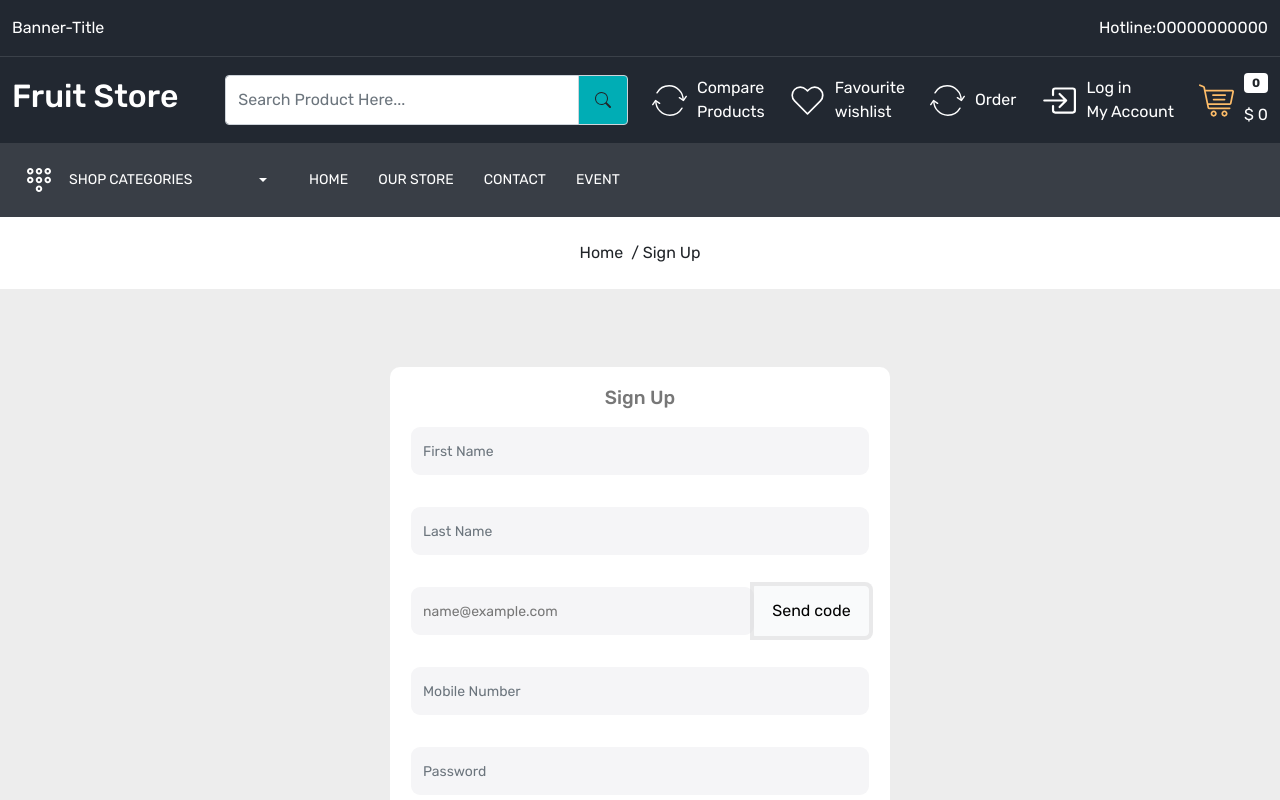
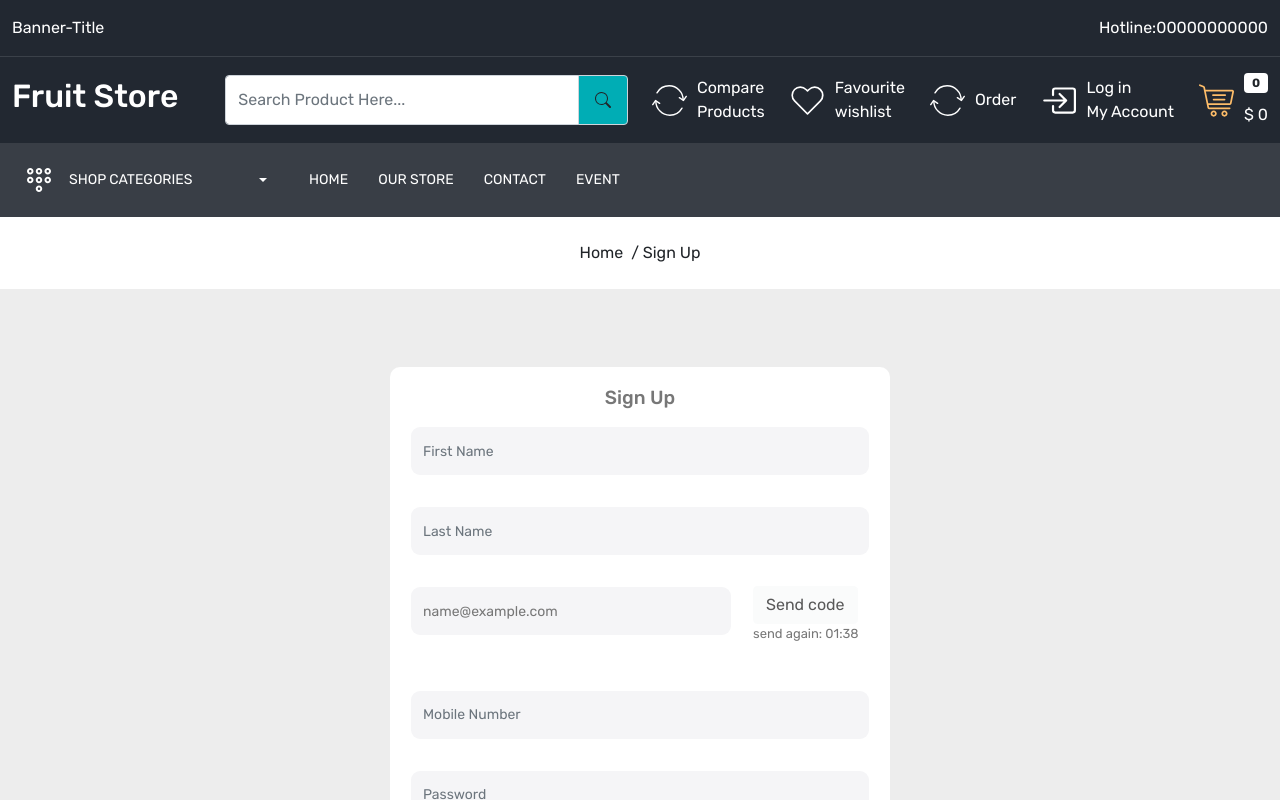
Before and after one commit to sonngochngech/fruit-sale-website, a React (Create React App) app in the folder user/: page /signup in a window 1280 px wide. Both pictures are taken after typing "name@example.com" into the empty fields and a click on the button "Send code". Shown: the top 800 px of the page. Built offline with nearby package versions, Linux system fonts and the light colour scheme; no server answers.

Commit message:
feature: add base_domain url

```diff
--- a/user/src/App.js
+++ b/user/src/App.js
@@ -19,7 +19,6 @@ function App() {
           <Route path="login" element={<OpenRoutes><Login /></OpenRoutes>}></Route>
           <Route path="forgot-password" element={<Forgotpassword />} />
           <Route path="reset-password" element={<Resetpassword />} />
-
         </Route>
       </Routes>
     </BrowserRouter>
--- /dev/null
+++ b/user/src/components/TimeCounter.js
@@ -0,0 +1,40 @@
+import React, { useState, useEffect } from 'react';
+
+function TimeCounter() {
+  const [time, setTime] = useState(100); // Set initial time to 10 seconds
+  const [countdownCompleted, setCountdownCompleted] = useState(false);
+
+  useEffect(() => {
+    // Exit if time reaches 0
+    if (time === 0) {
+      setCountdownCompleted(true); // Set countdownCompleted flag to true when countdown is completed
+      return;
+    }
+
+    const interval = setInterval(() => {
+      // Decrement time every second until it reaches 0
+      setTime(prevTime => prevTime - 1);
+    }, 1000);
+
+    // Cleanup function to clear interval when component unmounts or time reaches 0
+    return () => clearInterval(interval);
+  }, [time]); // Include time as a dependency to rerun effect when time changes
+
+  // Helper function to format time in MM:SS format
+  const formatTime = (seconds) => {
+    const minutes = Math.floor(seconds / 60);
+    const remainingSeconds = seconds % 60;
+    return `${minutes < 10 ? '0' + minutes : minutes}:${remainingSeconds < 10 ? '0' + remainingSeconds : remainingSeconds}`;
+  };
+
+  // Render the counter if countdown is not completed, otherwise render null
+  return (
+    <div>
+      {!countdownCompleted && (
+        <p>send again: {formatTime(time)}</p>
+      )}
+    </div>
+  );
+}
+
+export default TimeCounter;
--- a/user/src/pages/Forgotpassword.js
+++ b/user/src/pages/Forgotpassword.js
@@ -7,28 +7,43 @@ import Container from "../components/Container";
 import InputGroup from 'react-bootstrap/InputGroup';
 import Button from 'react-bootstrap/Button';
 import CustomInput from "../components/CustomInput";
+import TimeCounter from "../components/TimeCounter";
 import { base_url } from "../utils/axiosConfig";
 import { toast } from 'react-toastify';
 import {  useNavigate } from 'react-router-dom';
 const Forgotpassword = () => {
   const [email, setEmail] = useState("");
   const [token,setToken]=useState("");
+  const [counter,setCounter]=useState(false);
   const navigate = useNavigate();
 
   const sendVerifyCode= async(email)=>{
-    try {
-      const tokenData={
-         email: email,
-         type:"PASSWORD"
+    setCounter((prevCounter) => !prevCounter);
+
+     try {
+      const tokenData = {
+        email: email,
+        type: "PASSWORD"
+      };
+      const response =await  axios.post(`${base_url}auth/requestToken`, tokenData);
+      if (response.data) {
+        console.log(response);
+      } else {
+        console.log('Request timed out');
       }
-      const response = await axios.post(`${base_url}auth/requestToken`, tokenData);
-      console.log(response);
-    }catch(error){
-        toast.error('fail sending email');
-
+    } catch (error) {
+      console.error(error);
     }
 
+
+  setTimeout(() => {
+    setCounter((prevCounter) => !prevCounter);
+  }, 100000);
+
   }
+
+
+
 
   const submit = async (e) => {
     try {
@@ -49,7 +64,7 @@ const Forgotpassword = () => {
   };
   return (
     <>
-      <Meta title={"Forgot Password"} />
+      {/* <Meta title={"Forgot Password"} /> */}
       <BreadCrumb title="Forgot Password" />
       <Container class1="login-wrapper py-5 home-wrapper-2">
         <div className="row">
@@ -62,7 +77,7 @@ const Forgotpassword = () => {
               </p>
               <form action="" className="d-flex flex-column gap-15">
                 <InputGroup>
-                    <div style={{width: "75%"}} >
+                    <div style={{width: "70%"}} >
 
                         <CustomInput
                             type="text"
@@ -72,7 +87,15 @@ const Forgotpassword = () => {
                             onChange={(e)=>setEmail(e.target.value)}
                             />
                     </div>
-                    <Button variant="light"  style={{width: "25%"}}  onClick={()=>sendVerifyCode(email)} >Send code</Button>
+                    <div style={{width:"5%"}}>
+
+                    </div>
+                    <div style={{width: "25%"}}>
+                    <Button variant="light"    onClick={()=>sendVerifyCode(email)} disabled={counter}>Send code</Button>
+                    { counter && <TimeCounter></TimeCounter>}
+
+                    </div>
+
                 </InputGroup>
                    <input
                             type="text"
--- a/user/src/pages/Login.js
+++ b/user/src/pages/Login.js
@@ -45,7 +45,7 @@ const Login = () => {
 
   return (
     <>
-      <Meta title={'Login'} />
+      {/* <Meta title={'Login'} /> */}
       <BreadCrumb title="Login" />
 
       <Container class1="login-wrapper py-5 home-wrapper-2">
--- a/user/src/pages/Signup.js
+++ b/user/src/pages/Signup.js
@@ -1,4 +1,4 @@
-import React from "react";
+import React, { useState } from "react";
 import BreadCrumb from "../components/BreadCrumb";
 import { Link, useNavigate } from 'react-router-dom';
 import Meta from "../components/Meta";
@@ -13,6 +13,7 @@ import Button from 'react-bootstrap/Button';
 import { base_url } from "../utils/axiosConfig";
 import { useSelector } from 'react-redux';
 import axios from 'axios';
+import TimeCounter from "../components/TimeCounter";
 const signUpSchema = yup.object({
   firstname: yup.string().required("First name is required"),
   lastname: yup.string().default("").required("Last name is required"),
@@ -27,6 +28,7 @@ const signUpSchema = yup.object({
 });
 
 const Signup = () => {
+  const [counter,setCounter]=useState(false);
   const authState = useSelector((state) => state.auth);
   const dispatch = useDispatch();
   const navigate = useNavigate();
@@ -55,6 +57,8 @@ const Signup = () => {
 
 
 const sendVerifyCode= async(email)=>{
+  setCounter((prevCounter) => !prevCounter);
+
   try {
     const tokenData={
        email: email,
@@ -66,12 +70,16 @@ const sendVerifyCode= async(email)=>{
     console.log(error);
   }
 
+  setTimeout(() => {
+    setCounter((prevCounter) => !prevCounter);
+  }, 100000);
+
 }
 
 
   return (
     <>
-      <Meta title={"Sign Up"} />
+      {/* <Meta title={"Sign Up"} /> */}
       <BreadCrumb title="Sign Up" />
       <Container class1="login-wrapper py-5 home-wrapper-2">
         <div className="row">
@@ -107,7 +115,7 @@ const sendVerifyCode= async(email)=>{
                 </div>
 
                 <InputGroup>
-                <div style={{width: "75%"}} >
+                <div style={{width: "70%"}} >
                  <CustomInput
                   type="email"
                   name="email"
@@ -118,8 +126,16 @@ const sendVerifyCode= async(email)=>{
                 />
 
                  </div>
+                 <div style={{width: "5%"}} >
 
-                <Button variant="light"  style={{width: "25%"}}  onClick={() => sendVerifyCode(formik.values.email)}>Send code</Button>
+                 </div>
+
+
+                <div style={{width: "25%"}}>
+                    <Button variant="light"    onClick={()=>sendVerifyCode(formik.values.email)} disabled={counter}>Send code</Button>
+                    { counter && <TimeCounter/>}
+
+                    </div>
                 </InputGroup>
                 <div className="error">
                   {formik.touched.email && formik.errors.email}
--- a/user/src/utils/axiosConfig.js
+++ b/user/src/utils/axiosConfig.js
@@ -11,3 +11,5 @@ export const config = {
     Accept: "application/json",
   },
 };
+
+export const base_domain="http://localhost:8081/"
```
